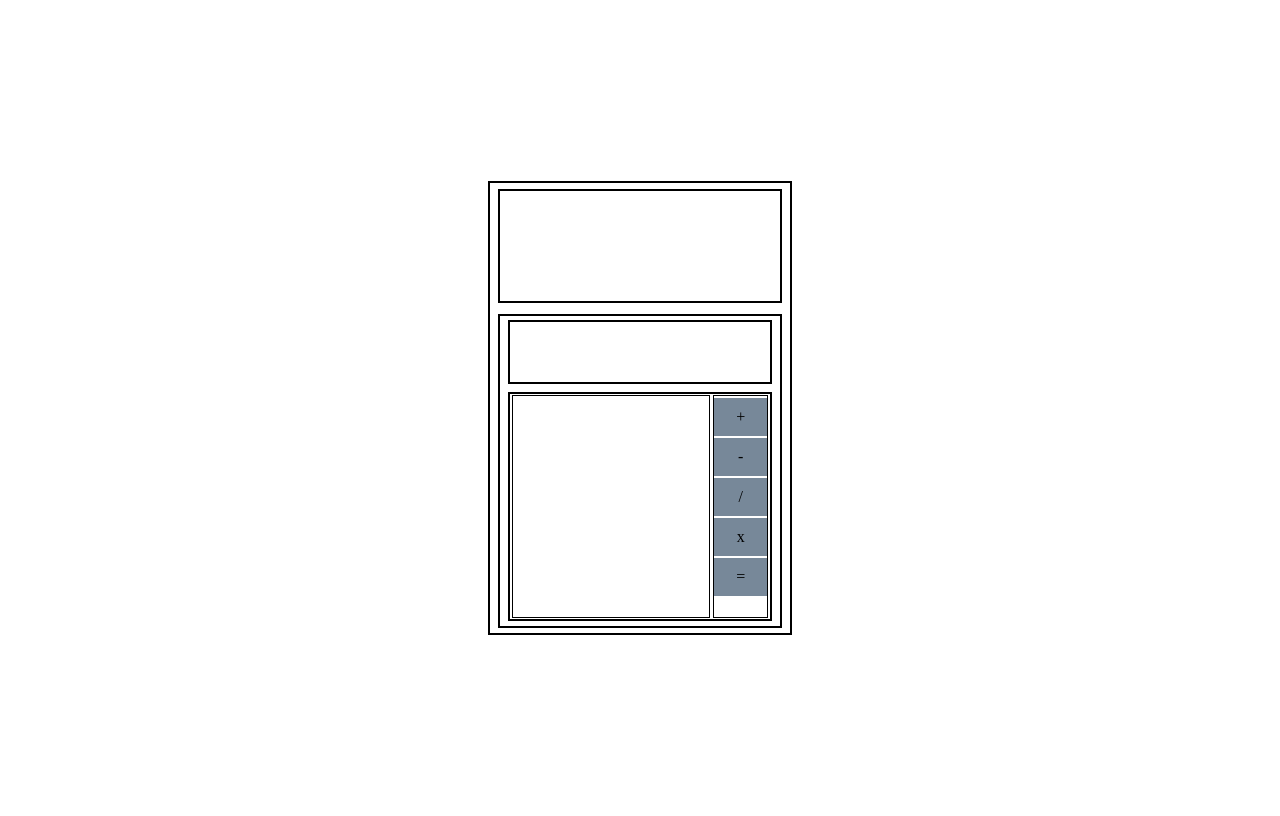
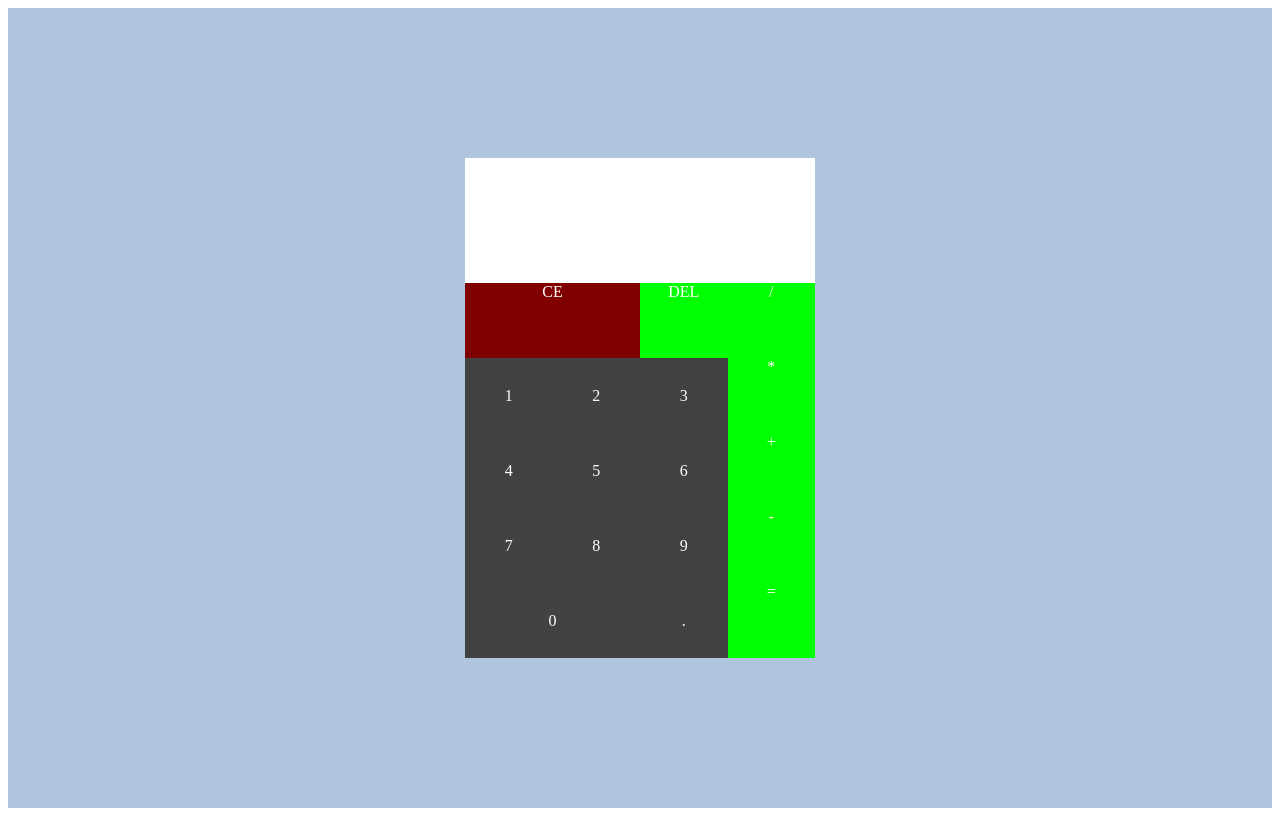
Before and after one commit to ahmet-furtun/react-typescript-calculator, a React (Create React App) app: page / in a window 1280 px wide. Built offline with nearby package versions, Linux system fonts and the light colour scheme.

Commit message:
CSS design structer completely changed

```diff
--- a/src/pages/calculator/calculator.page.css
+++ b/src/pages/calculator/calculator.page.css
@@ -1,79 +1,68 @@
-.calculator-container {
+.container {
   height: 100vh;
+  background-color: lightsteelblue;
+
   display: flex;
   justify-content: center;
   align-items: center;
 }
 
-.calculator {
-  width: 300px;
-  height: 450px;
-  border: 2px solid black;
+.calculator-container {
+  width: 350px;
+  height: 500px;
+  background-color: darkslategray;
 
-  display: flex;
-  justify-content: center;
-  align-items: center;
-  flex-direction: column;
-  justify-content: space-around;
+  display: grid;
+  grid-template-rows: 125px 375px;
 }
 
 .result-screen {
-  border: 2px solid black;
-  height: 110px;
-  width: 280px;
+  background-color: white;
 }
 
-.functionality-container {
-  border: 2px solid black;
-  height: 310px;
-  width: 280px;
+.buttons-screen {
+  background-color: grey;
+  color: white;
+
+  display: grid;
+  grid-template-columns: repeat(4, 1fr);
+  grid-template-rows: repeat(5, 1fr);
+}
+
+.item1 {
+  grid-column: span 2;
+  text-align: center;
+  background-color: maroon;
+}
+
+.item2 {
+  grid-column: span 1;
+  text-align: center;
+  background-color: lime;
+}
+
+.item1.number{
+  background-color: #424242;
+  cursor: pointer;
 
   display: flex;
+  align-items: center;
   justify-content: center;
-  align-items: center;
-  flex-direction: column;
-  justify-content: space-around;
 }
 
-.erase-container{
-    width: 260px;
-    height: 60px;
-    border: 2px solid black;
+.item2.number {
+  background-color: #424242;
+  cursor: pointer;
 
+  display: flex;
+  align-items: center;
+  justify-content: center;
 }
 
-.down-keys-container{
-    width: 260px;
-    height: 225px;
-    border: 2px solid black;
-
-    display: flex;
-    justify-content: center;
-    align-items: center;
-    justify-content: space-around;
+.item1.number:hover{
+  background-color: #616161;
 }
 
-.number-container{
-    width: 196px;
-    height: 221px;
-    border: 1px solid black;
+.item2.number:hover{
+  background-color: #616161;
 }
-
-.operator-container{
-    width: 53px;
-    height: 221px;
-    border: 1px solid black;
-}
-
-.operator-container > span {
-    display: block;
-    padding: 10px;
-    background-color: lightslategrey;
-    text-align: center;
-    margin-top: 2px;
-    cursor: pointer;
-}
-
-.operator-container > span:hover {
-    background-color: rgb(166, 180, 194);
-}
--- a/src/pages/calculator/calculator.page.tsx
+++ b/src/pages/calculator/calculator.page.tsx
@@ -3,21 +3,32 @@ import "./calculator.page.css";
 
 const Calculator: FC = () => {
   return (
-    <div className="calculator-container">
-      <div className="calculator">
+    <div className="container">
+      <div className="calculator-container">
         <div className="result-screen"></div>
-        <div className="functionality-container">
-          <div className="erase-container"></div>
-          <div className="down-keys-container">
-            <div className="number-container"></div>
-            <div className="operator-container">
-                <span>+</span>
-                <span>-</span>
-                <span>/</span>
-                <span>x</span>
-                <span>=</span>
-            </div>
-          </div>
+        <div className="buttons-screen">
+          <div className="item1">CE</div>
+          <div className="item2">DEL</div>
+          <div className="item2">/</div>
+
+          <div className="item2 number">1</div>
+          <div className="item2 number">2</div>
+          <div className="item2 number">3</div>
+          <div className="item2">*</div>
+
+          <div className="item2 number">4</div>
+          <div className="item2 number">5</div>
+          <div className="item2 number">6</div>
+          <div className="item2">+</div>
+
+          <div className="item2 number">7</div>
+          <div className="item2 number">8</div>
+          <div className="item2 number">9</div>
+          <div className="item2">-</div>
+
+          <div className="item1 number">0</div>
+          <div className="item2 number">.</div>
+          <div className="item2">=</div>
         </div>
       </div>
     </div>
```
